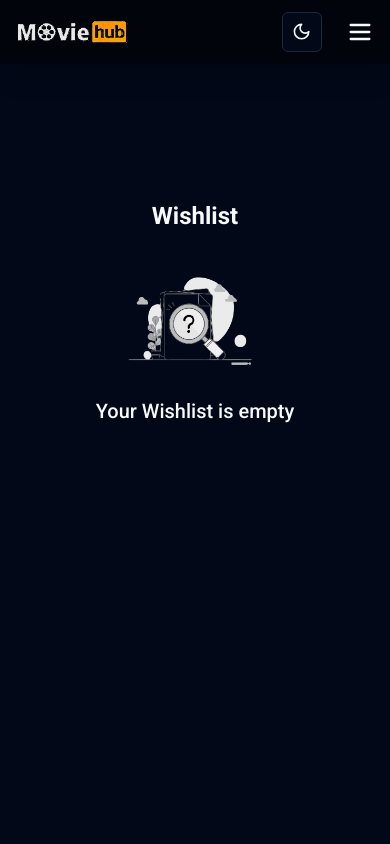
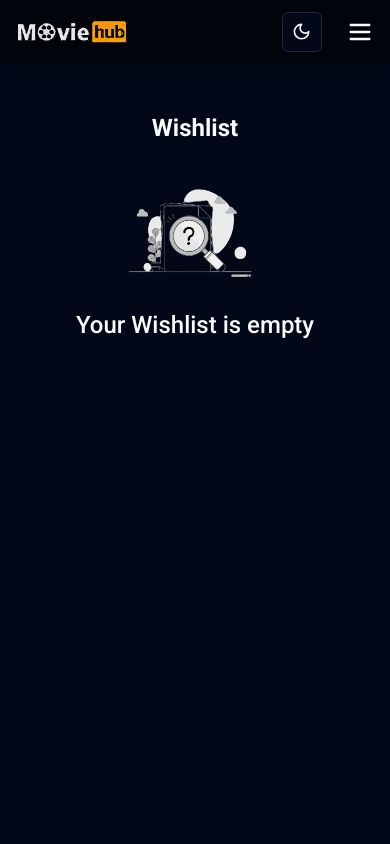
Before and after one commit to Utkarsh-Subhedar/Movie-Hub, a React (Vite) app: page /Wishlist in a window 390 px wide. Shown: the top 844 px of the page. Built offline with nearby package versions, Linux system fonts and the light colour scheme.

Commit message:
Update: Error handled in details page

```diff
--- a/src/pages/Details.jsx
+++ b/src/pages/Details.jsx
@@ -18,12 +18,13 @@ import NoPoster from "@/assets/Img/no-poster.png";
 import NoVideo from "@/assets/Img/no-video-available-image.webp";
 import { Dialog, DialogContent, DialogTrigger } from "@/components/ui/dialog";
 import Img from "@/components/lazyLoad/Img";
+import ServerErrorPage from "./ServerErrorPage";
 
 const Details = () => {
   const { id } = useParams();
 
   // API hooks
-  const { data, loading } = useFetch(`/movie/${id}`);
+  const { data, loading, isError } = useFetch(`/movie/${id}`);
   const { data: credits } = useFetch(`/movie/${id}/credits`);
   const { data: videos } = useFetch(`/movie/${id}/videos`);
   const { data: similar } = useFetch(`/movie/${id}/similar`);
@@ -43,7 +44,8 @@ const Details = () => {
 
   const { newWishlist } = useContext(movieContext);
 
-  return loading ? (
+  if (loading)
+    return (
       <div>
         <DetailsShimmer />
         <VideosShimmer />
@@ -51,7 +53,11 @@ const Details = () => {
         <CarouselShimmer />
         <CarouselShimmer />
       </div>
-  ) : (
+    );
+
+  if (isError) return <ServerErrorPage />;
+
+  return (
     <div className="relative h-full max-w-full">
       {/* Background image */}
       <div
--- a/src/pages/Navbar/Wishlist.jsx
+++ b/src/pages/Navbar/Wishlist.jsx
@@ -24,8 +24,8 @@ const Wishlist = () => {
   };
 
   return (
-    <div className="text-center w-full min-h-screen  space-y-6 px-4 sm:px-6 lg:px-12 py-10">
-      <div className="text-2xl sm:text-3xl font-roboto font-semibold mt-24">
+    <div className="text-center w-full min-h-screen  space-y-6 px-4 sm:px-6 lg:px-12">
+      <div className="text-2xl sm:text-3xl font-roboto font-semibold mt-12">
         Wishlist
       </div>
 
@@ -35,12 +35,12 @@ const Wishlist = () => {
             src={WishlistImg}
             className="w-[16rem] sm:w-[24rem] md:w-[32rem] lg:w-[40rem] max-w-full"
           />
-          <span className="text-xl sm:text-2xl md:text-3xl font-roboto font-medium">
+          <span className="text-2xl md:text-3xl font-roboto font-medium">
             Your Wishlist is empty
           </span>
         </div>
       ) : (
-        <div className="grid grid-cols-2 sm:grid-cols-3 md:grid-cols-4 lg:grid-cols-6 gap-6">
+        <div className="grid grid-cols-2  md:grid-cols-4 lg:grid-cols-6 gap-6">
           {wishlistedMovie?.map((movie) => (
             <div
               key={movie?.id}
```
Lines whose indentation alone changed are shown as unchanged.
